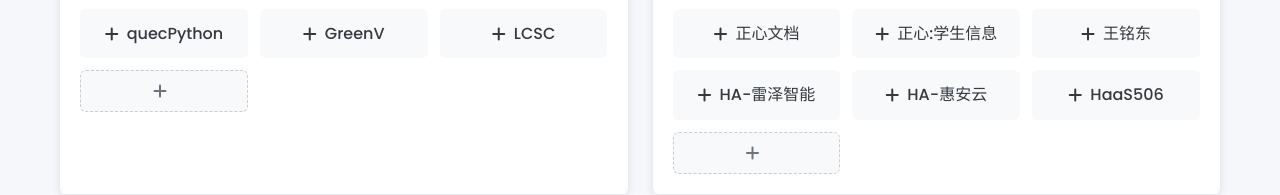
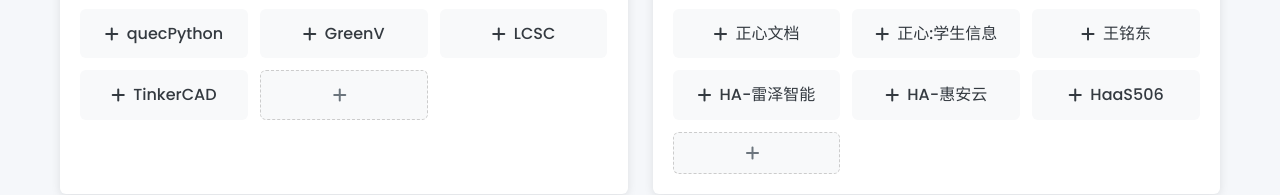
Before and after one commit to G-GZC/G_20250427_MyNavPages, a plain HTML site: page index.html in a window 1280 px wide. Shown: the part 348-543 px from the top of the page. Drawn offline with Linux system fonts and the light colour scheme.

Commit message:
Add TinkerCAD

```diff
--- a/index.html
+++ b/index.html
@@ -57,6 +57,11 @@
                     <div class="link-wrapper">
                         <a href="https://www.szlcsc.com/" target="_blank" class="link-card">
                             <i class="fab fa-plus"></i> LCSC
+                        </a>
+                    </div>
+                    <div class="link-wrapper">
+                        <a href="https://www.tinkercad.com/dashboard" target="_blank" class="link-card">
+                            <i class="fab fa-plus"></i> TinkerCAD
                         </a>
                     </div>
 
```
